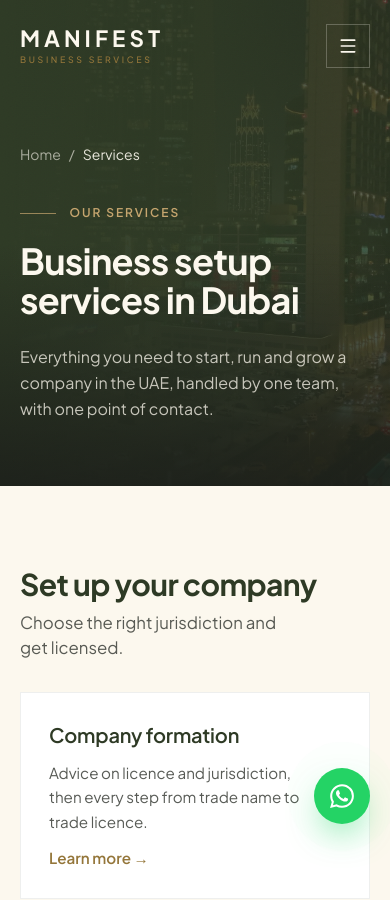
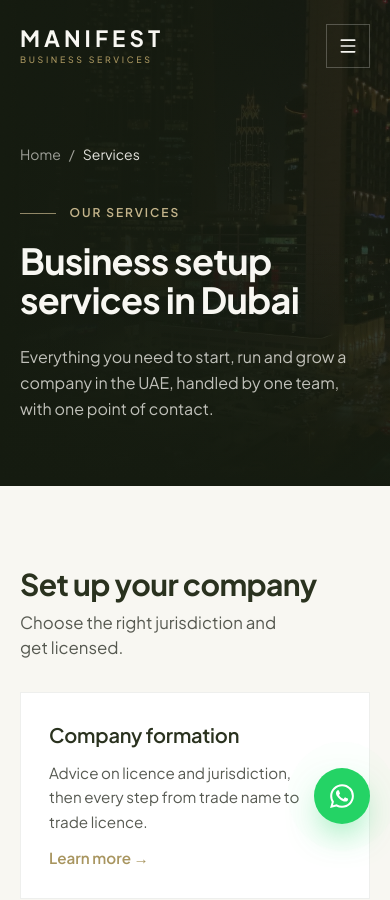
Before and after one commit to mahadevrollwin/Manifest-Website, a Next.js app: page /services in a window 390 px wide. Shown: the top 900 px of the page. Built offline with nearby package versions, Linux system fonts and the light colour scheme.

Commit message:
Revert "Apply brand colour palette: dark olive, deep olive, forest, warm cream, charcoal and champagne gold"
This reverts commit 0d6b26aa36914dfae882676219d7d476de5d70b8.

```diff
--- a/src/app/about-manifest-business-setup-experts/page.tsx
+++ b/src/app/about-manifest-business-setup-experts/page.tsx
@@ -104,7 +104,7 @@ export default function AboutPage() {
         </div>
       </section>
 
-      <section className="bg-olive-deep py-20 text-ivory sm:py-24">
+      <section className="bg-olive-night py-20 text-ivory sm:py-24">
         <div className="container-luxe">
           <dl className="grid grid-cols-2 gap-x-6 gap-y-10 lg:grid-cols-4">
             {stats.map((s, i) => (
@@ -151,7 +151,7 @@ export default function AboutPage() {
             {team.map((member, i) => (
               <Reveal key={member.role} delay={(i % 4) * 90}>
                 <article className="h-full overflow-hidden bg-white">
-                  <div className="relative aspect-square bg-[#ead9ae]">
+                  <div className="relative aspect-square bg-[#dcddd2]">
                     {member.photo ? (
                       <Image
                         src={member.photo}
--- a/src/app/contact-us/page.tsx
+++ b/src/app/contact-us/page.tsx
@@ -60,7 +60,7 @@ export default function ContactPage() {
           </Reveal>
 
           <div className="flex min-w-0 flex-col gap-6 lg:col-span-5">
-            <Reveal delay={100} className="flex flex-col gap-5 bg-olive-deep p-7 text-ivory sm:p-8">
+            <Reveal delay={100} className="flex flex-col gap-5 bg-olive-night p-7 text-ivory sm:p-8">
               <h2 className="text-xl sm:text-[1.4rem]">Reach us directly</h2>
               <a
                 href={whatsappLink(whatsappMessages.general)}
--- a/src/app/globals.css
+++ b/src/app/globals.css
@@ -1,22 +1,19 @@
 @import "tailwindcss";
 
 @theme {
-  /* Brand palette (reference: Brand Color & Visual Identity Analysis)
-     50% olive green · 30% cream · 15% charcoal · 5% gold */
-  --color-olive-deep: #2e3a25; /* Dark Olive Green: primary */
-  --color-olive: #42451c; /* Deep Olive: secondary */
-  --color-forest: #284d39; /* Forest Green: supporting accent */
-  --color-olive-rich: #284d39; /* hover state (Forest Green) */
-  --color-olive-night: #191b18; /* Charcoal Black: dark neutral */
-  --color-ink: #191b18; /* Charcoal Black: text */
-  --color-ink-soft: #3b3e38;
-  --color-olive-wash: #f7ecd2; /* Warm Cream: light section background */
-  --color-cream: #f7ecd2;
-  --color-ivory: #fcf8ee; /* lighter cream tint: page background */
-  --color-olive-mist: #efe3c1;
-  --color-champagne: #c5a46d; /* Muted Champagne Gold: accent */
-  --color-champagne-light: #e6d3a6;
-  --color-champagne-deep: #94763a; /* gold, darkened for text on light */
+  --color-olive-deep: #2a321f;
+  --color-olive-night: #1d2316;
+  --color-olive: #5a6b3c;
+  --color-olive-rich: #4a5834;
+  --color-olive-soft: #9aab7a;
+  --color-olive-mist: #e4ead8;
+  --color-olive-wash: #f2f4ec;
+  --color-ink: #141610;
+  --color-ink-soft: #3a3d34;
+  --color-ivory: #f8f7f2;
+  --color-champagne: #c4b48a;
+  --color-champagne-light: #e8dcb8;
+  --color-champagne-deep: #a8955f;
 
   --font-display: var(--font-jakarta), "Plus Jakarta Sans", system-ui, sans-serif;
   --font-sans: var(--font-jakarta), "Plus Jakarta Sans", system-ui, sans-serif;
@@ -173,12 +170,12 @@
     transform: translateX(4px);
   }
   .btn-champagne {
-    background: linear-gradient(135deg, #e6d3a6 0%, #c5a46d 55%, #b08d55 100%);
+    background: linear-gradient(135deg, #e8dcb8 0%, #c4b48a 55%, #b7a474 100%);
     color: var(--color-ink);
-    box-shadow: 0 10px 30px -12px rgb(197 164 109 / 0.6);
+    box-shadow: 0 10px 30px -12px rgb(196 180 138 / 0.6);
   }
   .btn-champagne:hover {
-    box-shadow: 0 18px 40px -14px rgb(197 164 109 / 0.85);
+    box-shadow: 0 18px 40px -14px rgb(196 180 138 / 0.85);
     transform: translateY(-1px);
   }
   .btn-olive {
@@ -189,7 +186,7 @@
     background: var(--color-olive-rich);
   }
   .btn-ghost-light {
-    border: 1px solid rgb(252 248 238 / 0.35);
+    border: 1px solid rgb(248 247 242 / 0.35);
     color: var(--color-ivory);
     backdrop-filter: blur(6px);
   }
@@ -198,7 +195,7 @@
     color: var(--color-champagne-light);
   }
   .btn-ghost-dark {
-    border: 1px solid rgb(46 58 37 / 0.3);
+    border: 1px solid rgb(42 50 31 / 0.3);
     color: var(--color-olive-deep);
   }
   .btn-ghost-dark:hover {
@@ -220,7 +217,7 @@
 
   .hairline {
     height: 1px;
-    background: linear-gradient(90deg, transparent, rgb(197 164 109 / 0.6), transparent);
+    background: linear-gradient(90deg, transparent, rgb(196 180 138 / 0.6), transparent);
   }
 
   .grain::after {
@@ -236,15 +233,15 @@
   .card-luxe {
     position: relative;
     background: #fff;
-    border: 1px solid rgb(46 58 37 / 0.08);
+    border: 1px solid rgb(42 50 31 / 0.08);
     transition:
       border-color 0.6s var(--ease-luxe),
       box-shadow 0.6s var(--ease-luxe),
       transform 0.6s var(--ease-luxe);
   }
   .card-luxe:hover {
-    border-color: rgb(197 164 109 / 0.7);
-    box-shadow: 0 30px 60px -30px rgb(46 58 37 / 0.35);
+    border-color: rgb(196 180 138 / 0.7);
+    box-shadow: 0 30px 60px -30px rgb(42 50 31 / 0.35);
     transform: translateY(-4px);
   }
 
@@ -252,7 +249,7 @@
     width: 100%;
     background: transparent;
     border: 0;
-    border-bottom: 1px solid rgb(46 58 37 / 0.2);
+    border-bottom: 1px solid rgb(42 50 31 / 0.2);
     padding: 0.85rem 0;
     font-size: 1rem;
     font-weight: 400;
@@ -262,7 +259,7 @@
     appearance: none;
   }
   .field::placeholder {
-    color: rgb(59 62 56 / 0.5);
+    color: rgb(58 61 52 / 0.5);
   }
   .field:focus {
     outline: none;
@@ -270,10 +267,10 @@
   }
   .field-dark {
     color: var(--color-ivory);
-    border-bottom-color: rgb(252 248 238 / 0.22);
+    border-bottom-color: rgb(248 247 242 / 0.22);
   }
   .field-dark::placeholder {
-    color: rgb(252 248 238 / 0.45);
+    color: rgb(248 247 242 / 0.45);
   }
   .field-dark:focus {
     border-bottom-color: var(--color-champagne);
--- a/src/app/layout.tsx
+++ b/src/app/layout.tsx
@@ -32,7 +32,7 @@ export const metadata: Metadata = {
 };
 
 export const viewport: Viewport = {
-  themeColor: "#191b18",
+  themeColor: "#1d2316",
 };
 
 const organizationJsonLd = {
--- a/src/app/page.tsx
+++ b/src/app/page.tsx
@@ -232,7 +232,7 @@ export default function HomePage() {
                 className="object-cover"
               />
             </div>
-            <div className="absolute bottom-[-8%] left-0 aspect-square w-[48%] overflow-hidden border-[10px] border-ivory shadow-[0_40px_80px_-40px_rgba(25,27,24,0.6)]">
+            <div className="absolute bottom-[-8%] left-0 aspect-square w-[48%] overflow-hidden border-[10px] border-ivory shadow-[0_40px_80px_-40px_rgba(20,22,16,0.6)]">
               <Image
                 src="/images/home-team.jpg"
                 alt="Three business people working together and looking at a laptop"
@@ -301,7 +301,7 @@ export default function HomePage() {
                 <Reveal key={service.key} delay={(i % 3) * 100} className="h-full">
                   <Link
                     href={service.href}
-                    className="group relative flex h-full flex-col border border-olive-deep/10 bg-white p-8 transition-colors duration-500 ease-luxe hover:border-champagne hover:shadow-[0_30px_60px_-35px_rgba(46,58,37,0.4)]"
+                    className="group relative flex h-full flex-col border border-olive-deep/10 bg-white p-8 transition-colors duration-500 ease-luxe hover:border-champagne hover:shadow-[0_30px_60px_-35px_rgba(42,50,31,0.4)]"
                   >
                     <div className="flex items-start justify-between">
                       <span className="flex size-12 items-center justify-center border border-olive-deep/10 text-olive transition-colors duration-500 group-hover:border-champagne group-hover:text-champagne-deep">
--- a/src/components/CtaBand.tsx
+++ b/src/components/CtaBand.tsx
@@ -25,7 +25,7 @@ export function CtaBand({
   return (
     <section className="grain relative isolate overflow-hidden bg-olive-deep py-20 text-ivory sm:py-24">
       <Image src={image} alt="" fill sizes="100vw" className="-z-20 object-cover opacity-20" />
-      <div className="absolute inset-0 -z-10 bg-gradient-to-r from-olive-deep via-olive-deep/90 to-forest/60" />
+      <div className="absolute inset-0 -z-10 bg-gradient-to-r from-olive-deep via-olive-deep/90 to-olive-deep/60" />
       <div className="container-luxe flex flex-col gap-10 lg:flex-row lg:items-end lg:justify-between">
         <div className="max-w-2xl">
           <h2 className="text-3xl leading-[1.12] sm:text-4xl lg:text-[2.6rem]">{title}</h2>
--- a/src/components/FaqTabs.tsx
+++ b/src/components/FaqTabs.tsx
@@ -35,7 +35,7 @@ export function FaqTabs({ groups }: { groups: FaqGroup[] }) {
             </button>
           ))}
         </div>
-        <div className="mt-8 hidden bg-olive-deep p-6 text-ivory lg:block">
+        <div className="mt-8 hidden bg-olive-night p-6 text-ivory lg:block">
           <p className="text-[1.05rem] font-semibold">Still have a question?</p>
           <p className="mt-2 text-[0.95rem] leading-relaxed text-ivory/75">
             An adviser will reply within one working day.
@@ -53,7 +53,7 @@ export function FaqTabs({ groups }: { groups: FaqGroup[] }) {
           name={`faq-${group.id}`}
           items={group.items.map((item) => ({ question: item.q, answer: <p>{item.a}</p> }))}
         />
-        <div className="mt-10 bg-olive-deep p-6 text-ivory lg:hidden">
+        <div className="mt-10 bg-olive-night p-6 text-ivory lg:hidden">
           <p className="text-[1.05rem] font-semibold">Still have a question?</p>
           <p className="mt-2 text-[0.95rem] leading-relaxed text-ivory/75">
             An adviser will reply within one working day.
--- a/src/components/Header.tsx
+++ b/src/components/Header.tsx
@@ -41,7 +41,7 @@ export function Header() {
     <header
       className={`fixed inset-x-0 top-0 z-50 transition-all duration-700 ease-luxe ${
         solid
-          ? "bg-ivory/85 text-olive-deep shadow-[0_10px_40px_-25px_rgba(46,58,37,0.45)] backdrop-blur-xl"
+          ? "bg-ivory/85 text-olive-deep shadow-[0_10px_40px_-25px_rgba(42,50,31,0.45)] backdrop-blur-xl"
           : "bg-transparent text-ivory"
       }`}
     >
@@ -66,7 +66,7 @@ export function Header() {
                   <ChevronDown className="size-3 transition-transform duration-500 group-hover:rotate-180 group-focus-within:rotate-180" />
                 </Link>
                 <div className="invisible absolute top-full left-1/2 w-[22rem] -translate-x-1/2 translate-y-3 pt-3 opacity-0 transition-all duration-500 ease-luxe group-focus-within:visible group-focus-within:translate-y-0 group-focus-within:opacity-100 group-hover:visible group-hover:translate-y-0 group-hover:opacity-100">
-                  <div className="border border-olive-deep/10 bg-ivory p-3 text-olive-deep shadow-[0_30px_70px_-30px_rgba(25,27,24,0.5)]">
+                  <div className="border border-olive-deep/10 bg-ivory p-3 text-olive-deep shadow-[0_30px_70px_-30px_rgba(20,22,16,0.5)]">
                     {item.children.map((child) => (
                       <Link
                         key={child.href}
--- a/src/components/PageHero.tsx
+++ b/src/components/PageHero.tsx
@@ -17,10 +17,10 @@ type PageHeroProps = {
 
 export function PageHero({ eyebrow, title, intro, image, imageAlt = "", crumbs, facts, children }: PageHeroProps) {
   return (
-    <section className="grain relative isolate overflow-hidden bg-olive-deep pt-36 pb-16 text-ivory sm:pt-44 sm:pb-20">
+    <section className="grain relative isolate overflow-hidden bg-[#141a0f] pt-36 pb-16 text-ivory sm:pt-44 sm:pb-20">
       <Image src={image} alt={imageAlt} fill priority sizes="100vw" className="-z-20 object-cover opacity-40" />
-      <div className="absolute inset-0 -z-10 bg-gradient-to-r from-olive-deep via-olive-deep/85 to-olive-deep/40" />
-      <div className="absolute inset-0 -z-10 bg-gradient-to-t from-olive-night/80 via-transparent to-transparent" />
+      <div className="absolute inset-0 -z-10 bg-gradient-to-r from-[#141a0f] via-[#141a0f]/85 to-[#141a0f]/45" />
+      <div className="absolute inset-0 -z-10 bg-gradient-to-t from-[#141a0f] via-transparent to-transparent" />
 
       <div className="container-luxe">
         <nav aria-label="Breadcrumb" className="animate-fade-up">
--- a/src/components/ServicePage.tsx
+++ b/src/components/ServicePage.tsx
@@ -221,7 +221,7 @@ export function ServicePage({ page }: { page: ServicePageData }) {
               ))}
             </ul>
           </Reveal>
-          <Reveal delay={120} className="flex flex-col bg-olive-deep p-8 text-ivory sm:p-10">
+          <Reveal delay={120} className="flex flex-col bg-olive-night p-8 text-ivory sm:p-10">
             <h2 className="text-2xl sm:text-3xl">Timeline &amp; cost</h2>
             {page.costs && page.costs.length > 0 && (
               <dl className="mt-7 divide-y divide-ivory/15 border-y border-ivory/15">
```
